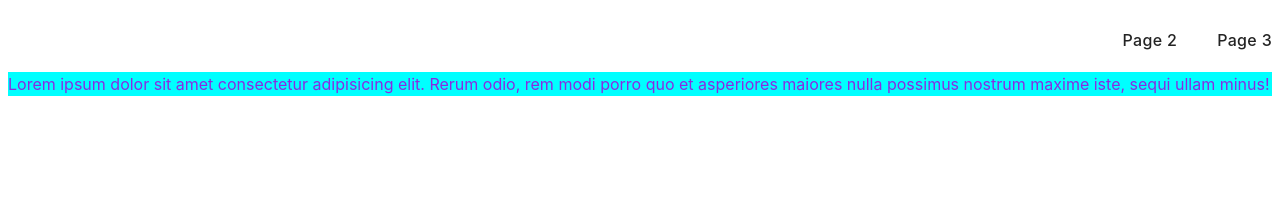
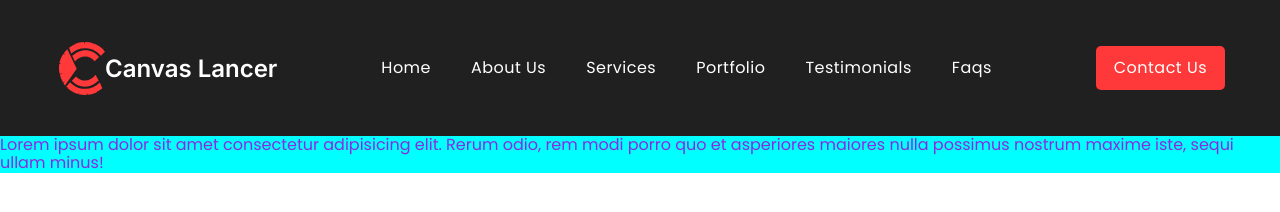
Before and after one commit to ByeByeSyrena/team-project-01, a website built with Vite: page src/index.html in a window 1280 px wide. Built offline with nearby package versions, Linux system fonts and the light colour scheme.

Commit message:
add header

```diff
--- /dev/null
+++ b/src/css/base.css
@@ -0,0 +1,24 @@
+:root {
+    --color-main-red: #ff3839;
+    --color-black-202020: #202020;
+    --color-gray-background: #f8f8f8;
+    --color-light-red: #333335;
+    --color-light-black: #696969;
+    --body-color: #fff;
+    --title-color: #000000;
+    --line-color: #d8d8d8;
+  }
+
+  body {
+    font-family: "Poppins", sans-serif;
+    color: var(--color-light-black);
+    background-color: var(--body-color);
+  }
+
+  .container {
+    width: 1200px;
+    padding-left: 15px;
+    padding-right: 15px;
+    margin-left: auto;
+    margin-right: auto;
+  }
--- a/src/css/header.css
+++ b/src/css/header.css
@@ -19,3 +19,47 @@
 .nav-link:focus {
   color: #747bff;
 }
+.header {
+  background-color: var(--color-black-202020);
+}
+
+.header .container {
+  display: flex;
+  align-items: center;
+  justify-content: space-between;
+}
+
+.header-logo {
+  font-family: "Inter";
+  font-weight: 600;
+  font-size: 24px;
+  line-height: calc(29 / 24);
+  color: var(--body-color);
+  display: flex;
+  align-items: center;
+}
+
+.nav-link {
+  font-size: 16px;
+  line-height: calc(24 / 16);
+  letter-spacing: 0.03em;
+  color: var(--body-color);
+  padding: 36px 0;
+  display: block;
+}
+
+.header-button {
+  font-size: 16px;
+  line-height: calc(24 / 16);
+  letter-spacing: 0.03em;
+  color: var(--body-color);
+  background: var(--color-main-red);
+  border-radius: 5px;
+  border: none;
+  padding: 10px 18px;
+}
+
+.nav-list {
+  display: flex;
+  gap: 40px;
+}
--- a/src/css/styles.css
+++ b/src/css/styles.css
@@ -5,21 +5,6 @@
   |============================
 */
 @import url('./reset.css');
+@import url('./base.css');
 @import url('./header.css');
 @import url('./hero.css');
-
-:root {
-  font-family: Inter, Avenir, Helvetica, Arial, sans-serif;
-  font-size: 16px;
-  line-height: 24px;
-  font-weight: 400;
-
-  color: #242424;
-  background-color: rgba(255, 255, 255, 0.87);
-
-  font-synthesis: none;
-  text-rendering: optimizeLegibility;
-  -webkit-font-smoothing: antialiased;
-  -moz-osx-font-smoothing: grayscale;
-  -webkit-text-size-adjust: 100%;
-}
--- a/src/index.html
+++ b/src/index.html
@@ -5,6 +5,16 @@
     <link rel="icon" type="image/svg+xml" href="/favicon.svg" />
     <meta name="viewport" content="width=device-width, initial-scale=1.0" />
     <title>Vanilla App Template</title>
+    <link rel="preconnect" href="https://fonts.googleapis.com" />
+    <link rel="preconnect" href="https://fonts.gstatic.com" crossorigin />
+    <link
+      href="https://fonts.googleapis.com/css2?family=Inter:wght@500;600&family=Poppins:wght@300;400;700&display=swap"
+      rel="stylesheet"
+    />
+    <link
+      rel="stylesheet"
+      href="https://cdn.jsdelivr.net/npm/modern-normalize@1.1.0/modern-normalize.min.css"
+    />
     <link rel="stylesheet" href="./css/styles.css" />
   </head>
   <body>
--- a/src/partials/header.html
+++ b/src/partials/header.html
@@ -1,13 +1,30 @@
 <header class="header">
-  <nav class="nav">
-    <ul class="nav-list">
-      <li class="nav-item">
-        <a href="./page-2.html" class="nav-link">Page 2</a>
-      </li>
-
-      <li class="nav-item">
-        <a href="./page-3.html" class="nav-link">Page 3</a>
-      </li>
-    </ul>
-  </nav>
+  <div class="container">
+    <!-- Logo -->
+    <a class="header-logo link" href=""
+      ><img src="./img/logo.svg" alt="Logo" width="50" height="53" />Canvas
+      Lancer</a
+    >
+    <nav class="nav">
+      <ul class="nav-list list">
+        <li class="nav-items">
+          <a class="nav-link link" href="./index.html">Home</a>
+        </li>
+        <li class="nav-items">
+          <a class="nav-link link" href="#about">About Us</a>
+        </li>
+        <li class="nav-items">
+          <a class="nav-link link" href="#services">Services</a>
+        </li>
+        <li class="nav-items">
+          <a class="nav-link link" href="#portfolio">Portfolio</a>
+        </li>
+        <li class="nav-items">
+          <a class="nav-link link" href="#customers">Testimonials</a>
+        </li>
+        <li class="nav-items"><a class="nav-link link" href="">Faqs</a></li>
+      </ul>
+    </nav>
+    <button class="header-button" type="button">Contact Us</button>
+  </div>
 </header>
```
Also changed, not shown: src/img/about-us/img-1.jpg (added), src/img/about-us/img-2.jpg (added), src/img/javascript.svg (deleted), src/img/logo.svg (added), src/img/portfolio/Rectangle-1.jpg (added), src/img/portfolio/Rectangle-2.jpg (added), src/img/portfolio/Rectangle-3.jpg (added), src/img/vite-logo.png (deleted).
